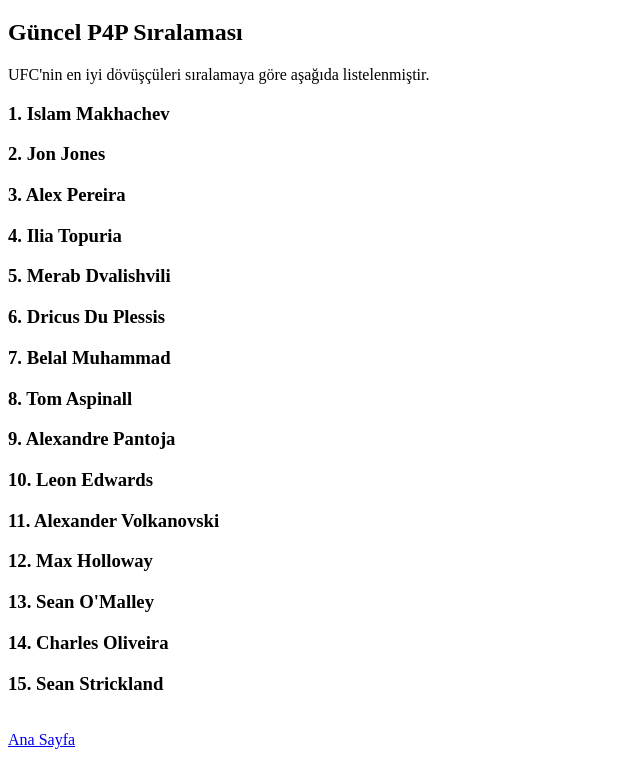
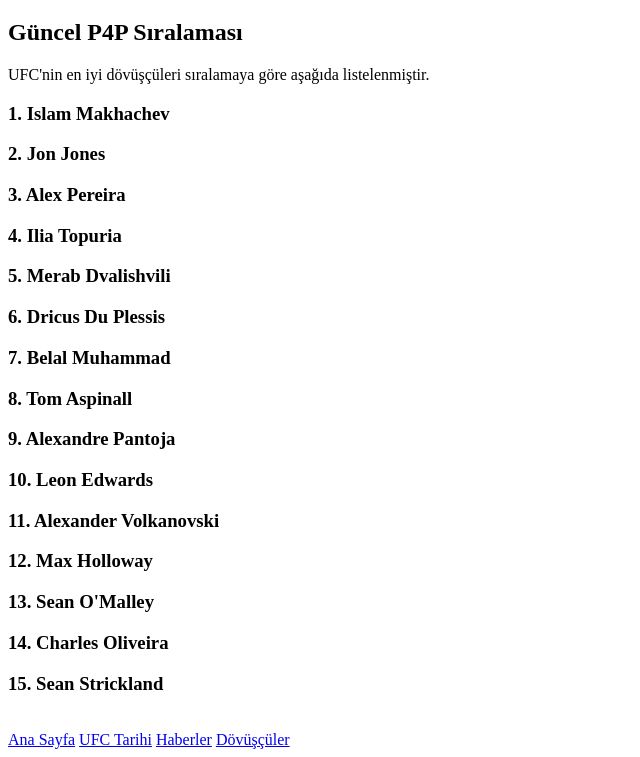
Before and after one commit to behramusk/webtasarim1, a plain HTML site: page sayfalar/p4p.html in a window 1280 px wide. Shown: the part 173-930 px from the top of the page, without its empty margins (0-640 px from the left). Drawn offline with Linux system fonts and the light colour scheme.

Commit message:
Update p4p.html

```diff
--- a/sayfalar/p4p.html
+++ b/sayfalar/p4p.html
@@ -32,6 +32,9 @@
 
     <br>
     <a href="../index.html">Ana Sayfa</a>
+    <a href="history.html">UFC Tarihi</a>
+    <a href="news.html">Haberler</a>
+    <a href="fighters.html">Dövüşçüler</a>
 
 </body>
 </html>
```
